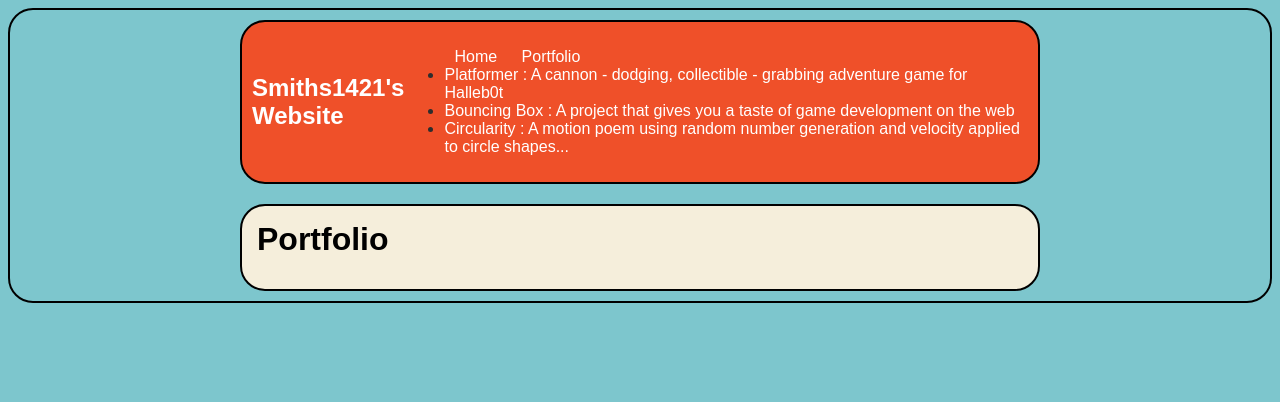
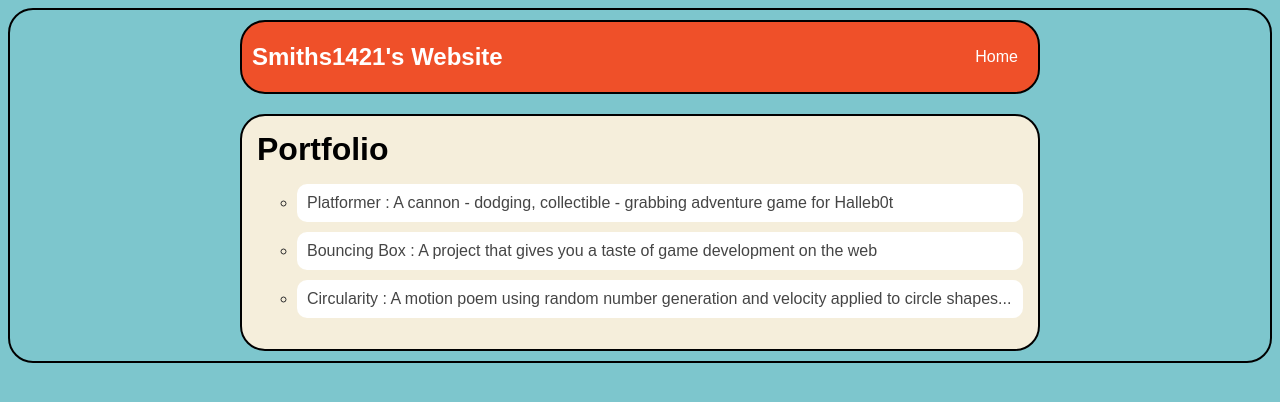
Before and after one commit to smith1421/smith1421.github.io, a plain HTML site: page portfolio.html in a window 1280 px wide. Drawn offline with Linux system fonts and the light colour scheme.

Commit message:
add portfolio.html file

```diff
--- a/portfolio.html
+++ b/portfolio.html
@@ -12,20 +12,18 @@
             <ul id="nav-ul">
                <li class="nav-li">
                <a class="nav-a" href="index.html">Home</a>
-             </li>
-             <li class="nav-li">
-               <a class="nav-a" href="portfolio.html">Portfolio</a>
-               <li><a href="projects/platformer/">Platformer : A cannon - dodging, collectible - grabbing adventure game for Halleb0t</a></li>
-    <li><a href="projects/bouncing-box/">Bouncing Box : A project that gives you a taste of game development on the web </a></li>
-    <li><a href="projects/circularity/">Circularity : A motion poem using random number generation and velocity applied to circle shapes...</a></li>
 
-             </li>
+
          </ul>
      </nav>
      <main>
         <div class="content">
             <h1>Portfolio</h1>
             <ul id="portfolio">
+              <ul>
+              <li><a href="projects/platformer/">Platformer : A cannon - dodging, collectible - grabbing adventure game for Halleb0t</a></li>
+              <li><a href="projects/bouncing-box/">Bouncing Box : A project that gives you a taste of game development on the web </a></li>
+              <li><a href="projects/circularity/">Circularity : A motion poem using random number generation and velocity applied to circle shapes...</a></li>
 
             </ul>
         </div>
```
